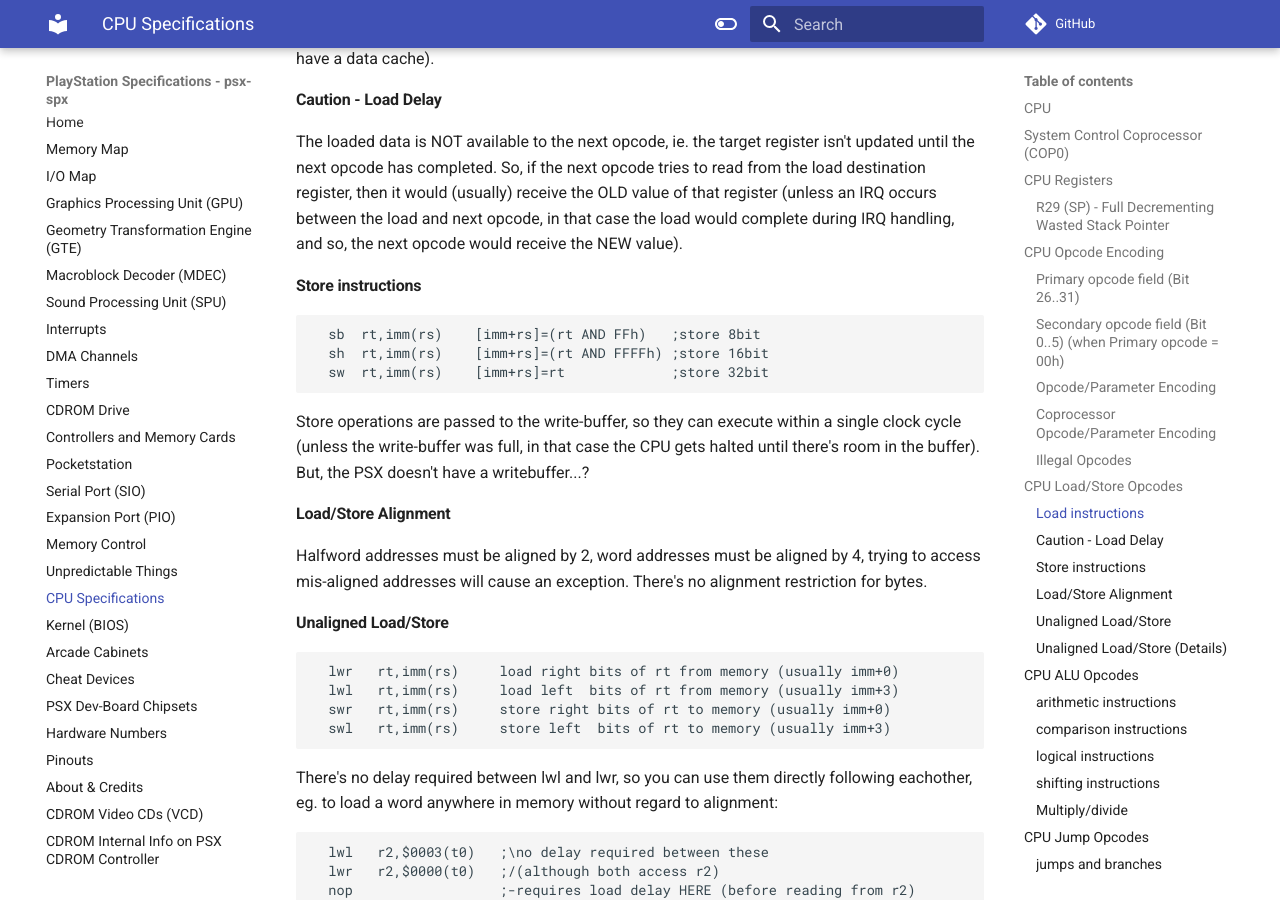
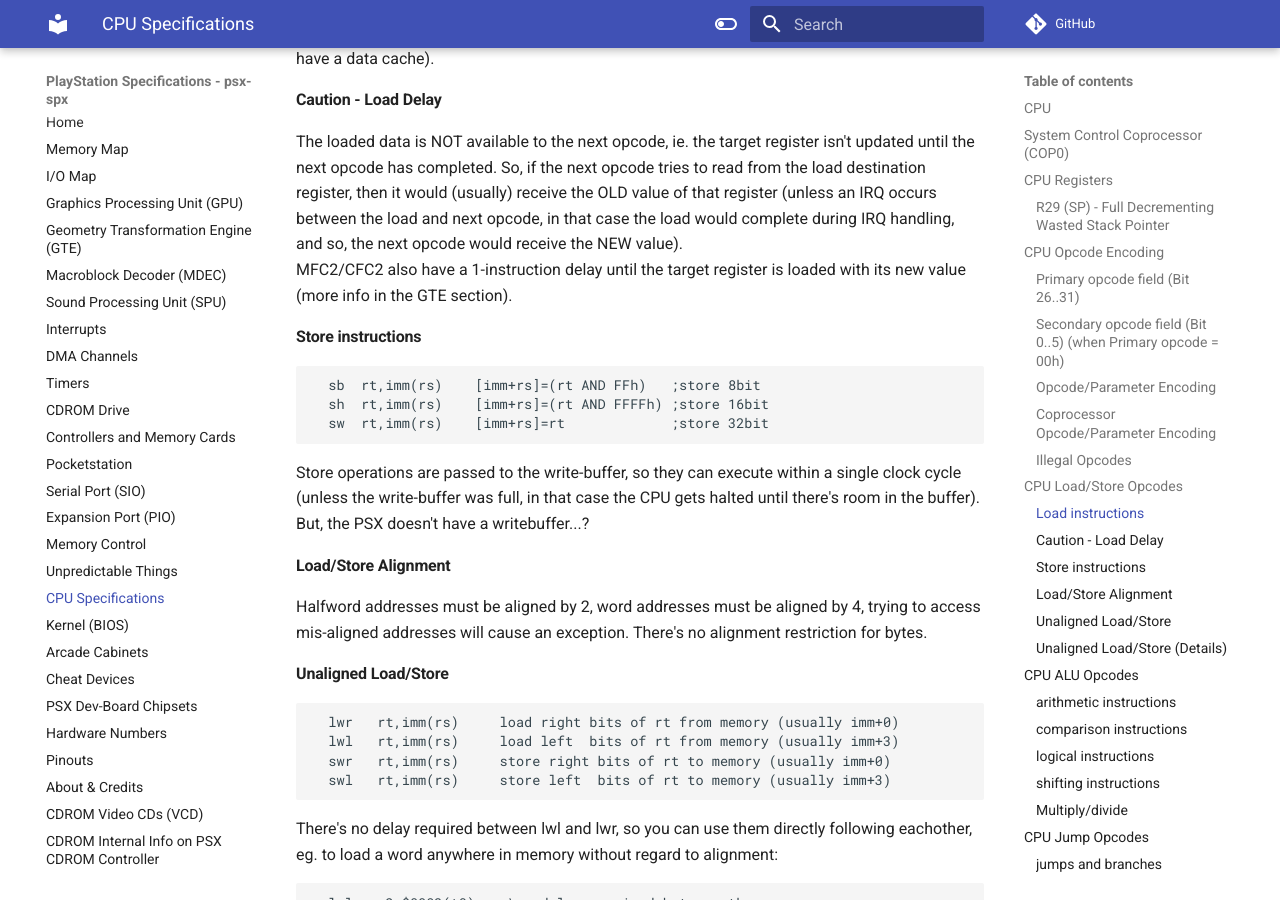
Before and after one commit to psx-spx/psx-spx.github.io, an MkDocs documentation site: the page built from docs/cpuspecifications.md, in a window 1280 px wide and 900 px high, scrolled down 3626 px. Built offline with MkDocs 1.6.1 and Material for MkDocs 9.7.7, drawn with Linux system fonts in a browser that asks for light colours; comment, search, counter and statistics services are not loaded.

Commit message:
[CPU] Mention GTE load delays & point to GTE page

````diff
--- a/docs/cpuspecifications.md
+++ b/docs/cpuspecifications.md
@@ -173,6 +173,7 @@ to read from the load destination register, then it would (usually) receive the
 OLD value of that register (unless an IRQ occurs between the load and next
 opcode, in that case the load would complete during IRQ handling, and so, the
 next opcode would receive the NEW value).<br/>
+MFC2/CFC2 also have a 1-instruction delay until the target register is loaded with its new value (more info in the GTE section).<br/>
 
 #### Store instructions
 ```
````
